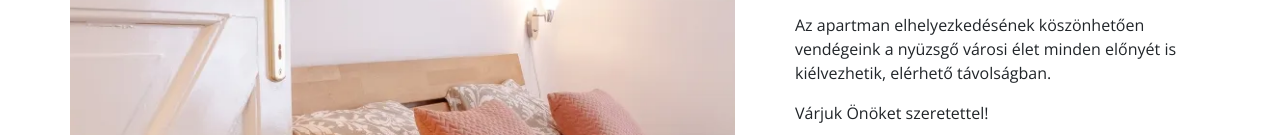
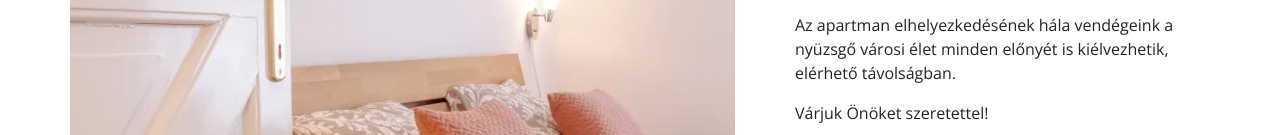
Before and after one commit to kadukaonline/kiralyapartman, a plain HTML site: page index.html in a window 1280 px wide. Shown: the part 922-1057 px from the top of the page. Drawn offline with nearby package versions, Linux system fonts and the light colour scheme.

Commit message:
change text

```diff
--- a/index.html
+++ b/index.html
@@ -119,7 +119,7 @@
                 <li><i class="bi bi-check2-all"></i> Zsolnay Kulturális Negyed - 14 perc</li>
               </ul>
               <p>
-                Az apartman elhelyezkedésének köszönhetően vendégeink a nyüzsgő városi élet minden előnyét is kiélvezhetik, elérhető távolságban.
+                Az apartman elhelyezkedésének hála vendégeink a nyüzsgő városi élet minden előnyét is kiélvezhetik, elérhető távolságban.
               </p>
               <p>Várjuk Önöket szeretettel!</p>
 
```
